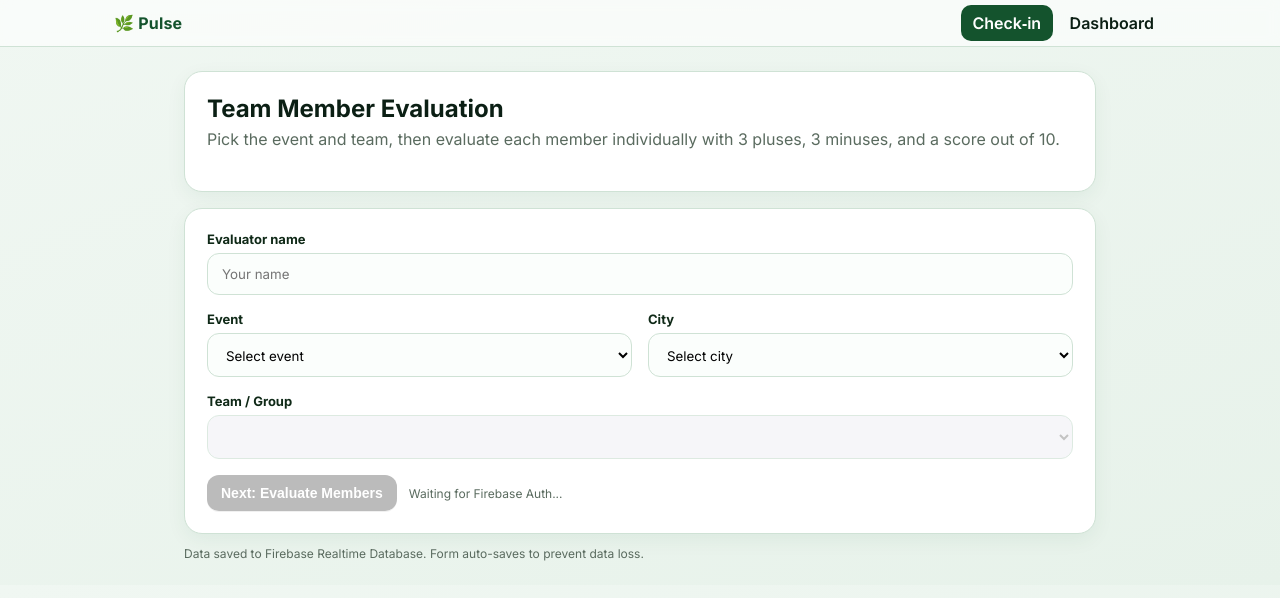
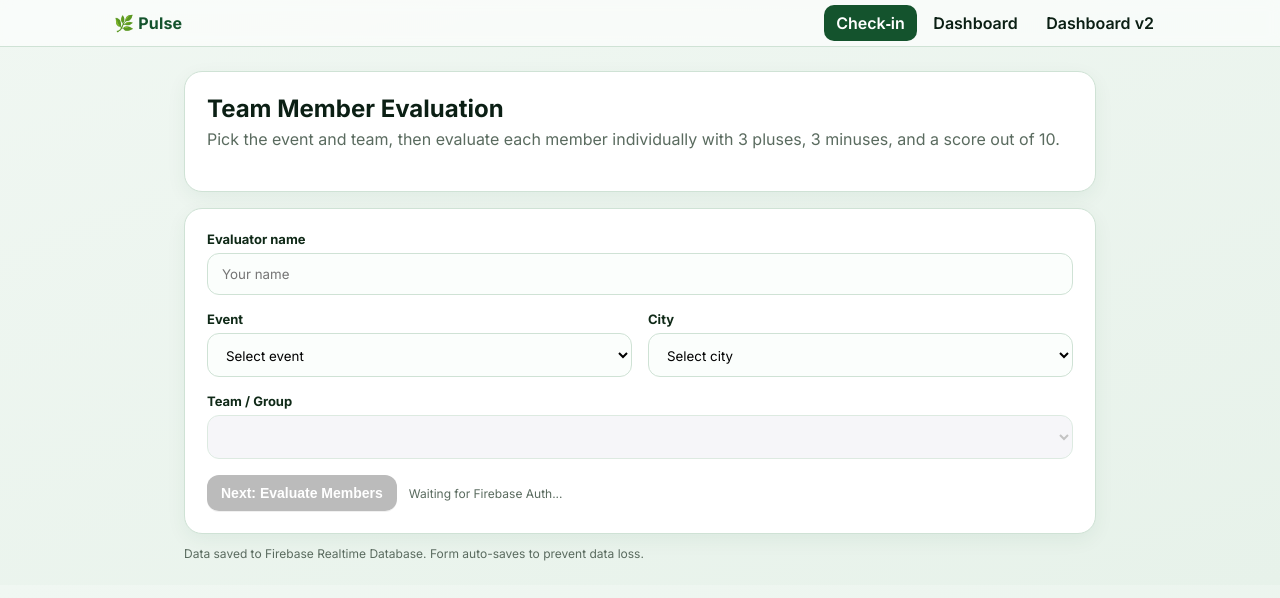
Before and after one commit to g1TeamFD/EMOTION-TRACKER, a plain HTML site: page index.html in a window 1280 px wide. Drawn offline with Linux system fonts and the light colour scheme; no server answers.

Commit message:
Update index.html

```diff
--- a/index.html
+++ b/index.html
@@ -58,6 +58,7 @@
       <div class="links">
         <a href="index.html" class="nav-link active">Check‑in</a>
         <a href="dashboard.html" class="nav-link ">Dashboard</a>
+        <a href="dashboard-v2.html" class="nav-link ">Dashboard v2</a>
       </div>
     </div>
   </div>
```
